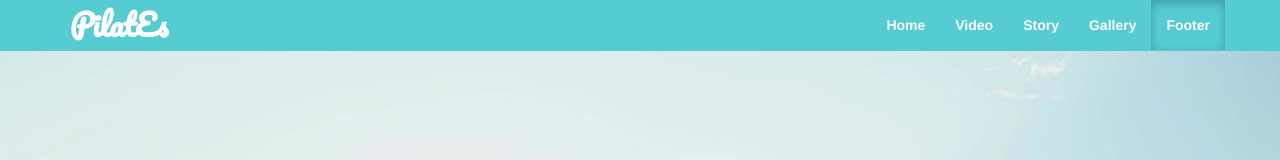
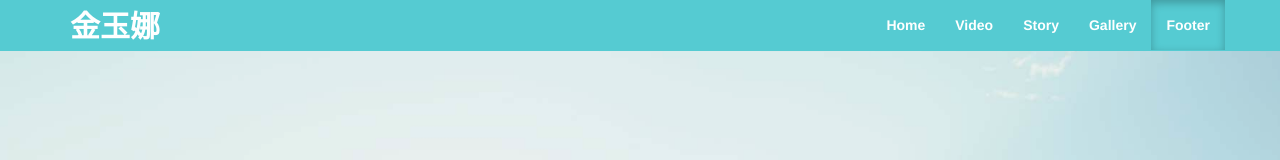
Before and after one commit to 123shenearth/hello_world, a plain HTML site: page index.html in a window 1280 px wide. Shown: the top 160 px of the page. Drawn offline with Linux system fonts and the light colour scheme; a web font is replaced by a local one.

Commit message:
Update index.html

```diff
--- a/index.html
+++ b/index.html
@@ -41,7 +41,7 @@
                         <span class="sr-only">Toggle navigation</span>
                         <i class="ion-navicon"></i>
                         </button>
-                        <a class="navbar-brand" href="#"><h2>PilatEs</h2></a>
+                        <a class="navbar-brand" href="#"><h2>金玉娜</h2></a>
                     </div><!-- navbar-header -->
                 <div id="navbar" class="navbar-collapse collapse">
 
```
